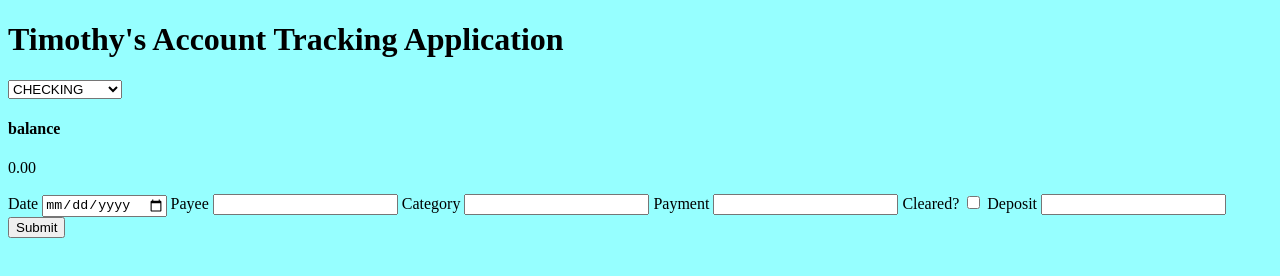
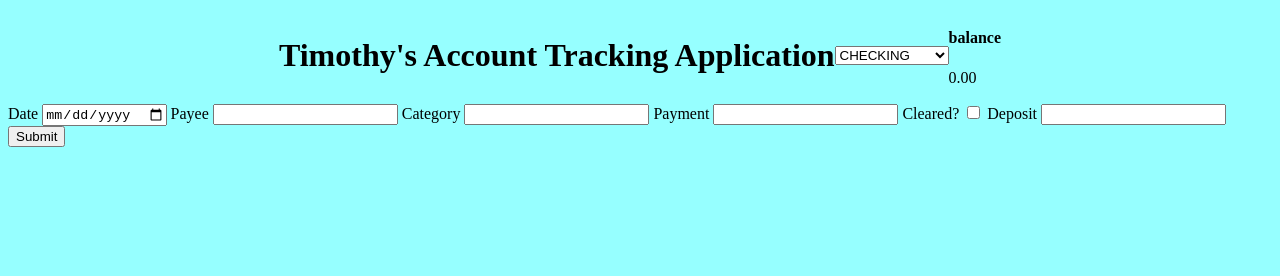
Before and after one commit to darclay/expense-tracker-html-css-js, a plain HTML site: page index.html in a window 1280 px wide. Drawn offline with Linux system fonts and the light colour scheme.

```diff
--- a/style.css
+++ b/style.css
@@ -1,3 +1,11 @@
 body {
   background-color: #96ffff;
 }
+header {
+  display: flex;
+  align-items: center;
+  justify-content: center;
+}
+header .balanceDiv {
+  background-color: ;
+}
```
Also changed, not shown: pics/color_scheme.png.
